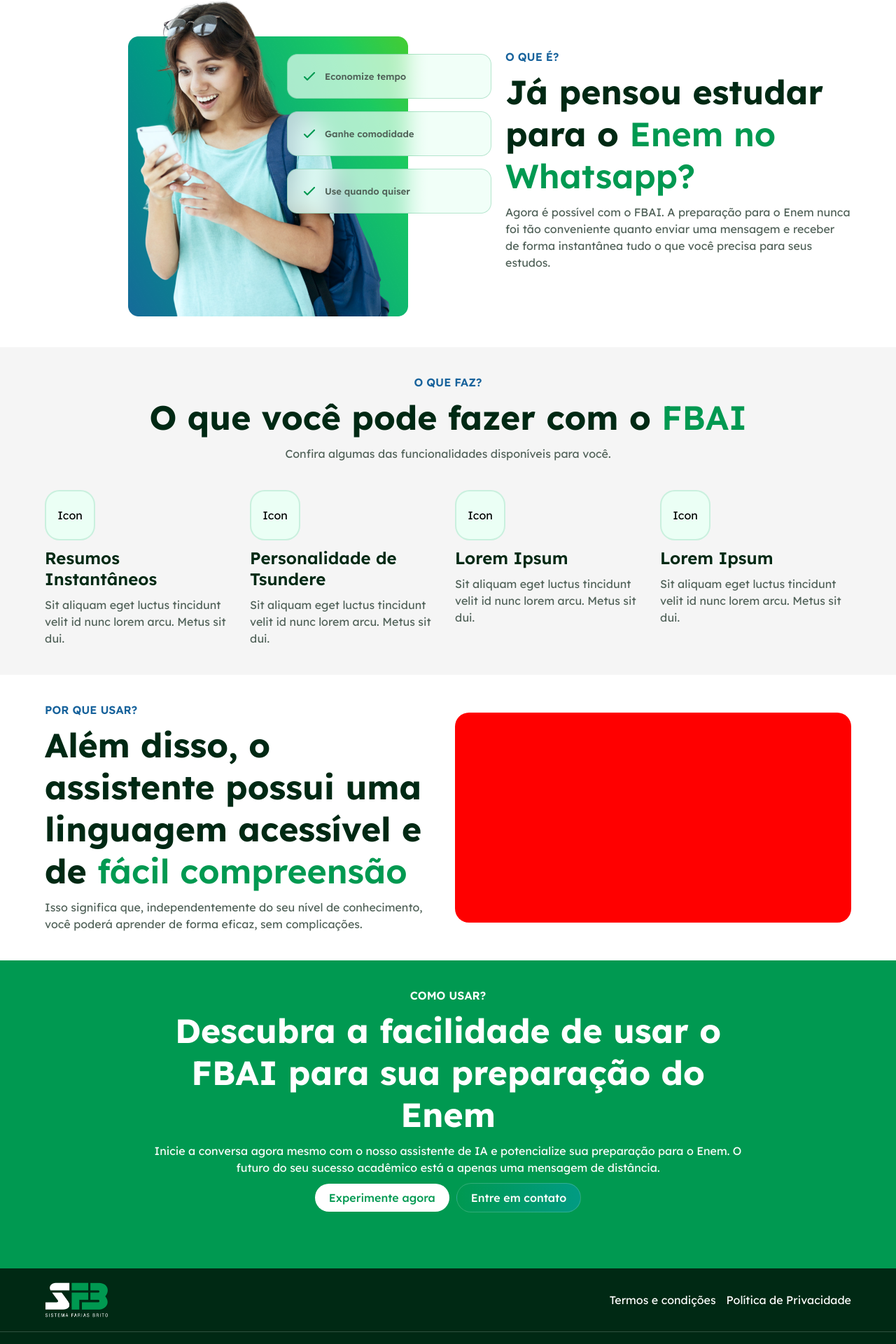
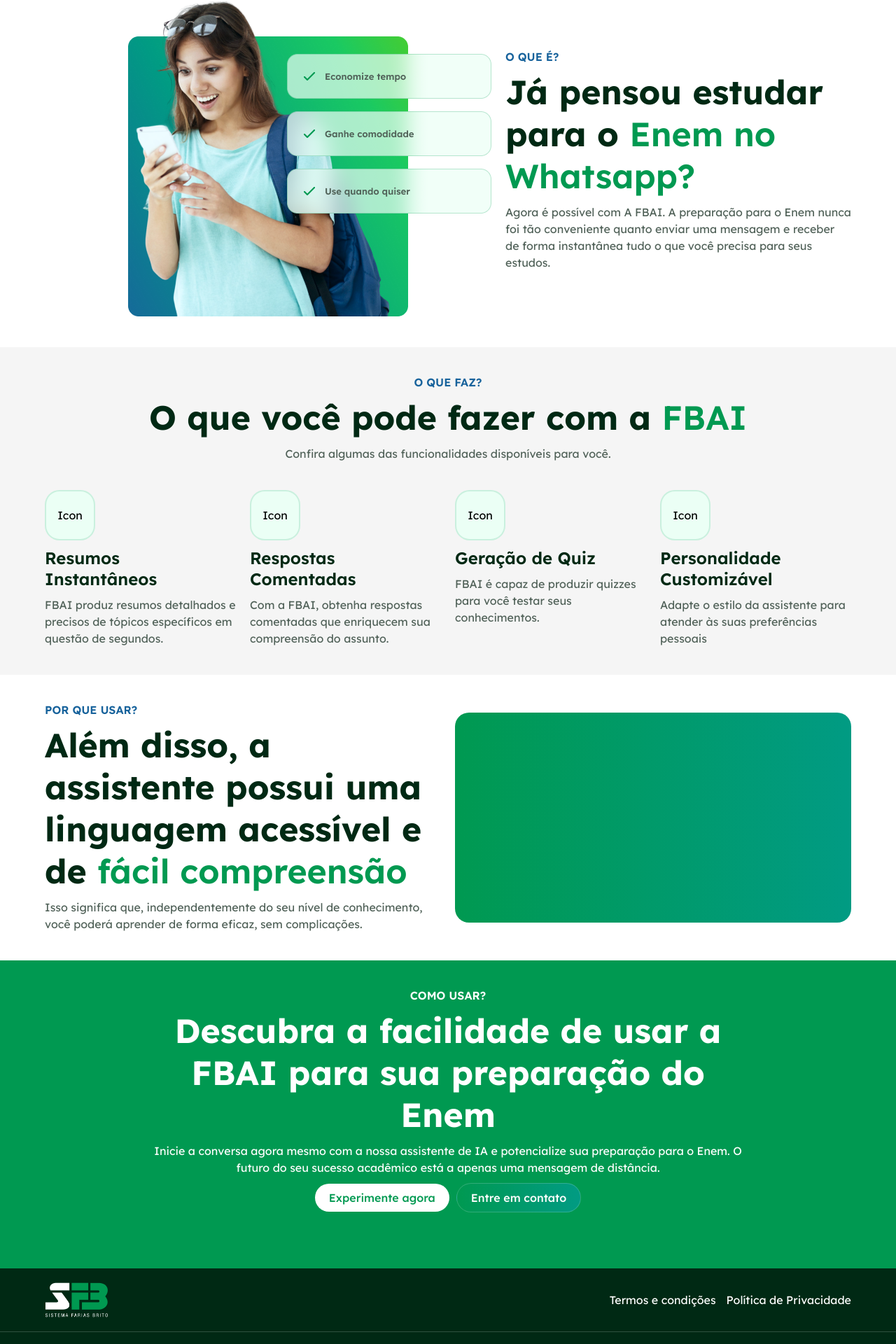
Before and after one commit to Renato-Fig/fbai, a React (Vite) app: page / in a window 1280 px wide. Shown: the part 724-2644 px from the top of the page at 70% size. Built offline with nearby package versions, Linux system fonts and the light colour scheme.

Commit message:
finished copy

```diff
--- a/src/pages/LandingPage.jsx
+++ b/src/pages/LandingPage.jsx
@@ -23,8 +23,8 @@
 
             <section id='hero'>
                 <div className="content">
-                    <h1>Seu novo assistente<br />pessoal de IA para<br /><em>a prova do Enem</em></h1>
-                    <p>O FBAI é uma inteligência artificial treinada exclusivamente para responder a perguntas sobre o Enem, escrever resumos, fornecer questões e dar dicas de estudos, tudo diretamente no seu WhatsApp. É fácil e simples de usar.</p>
+                    <h1>Sua nova assistente<br />pessoal de IA para<br /><em>a prova do Enem</em></h1>
+                    <p>A FBAI é uma inteligência artificial treinada exclusivamente para responder a perguntas sobre o Enem, escrever resumos, fornecer questões e dar dicas de estudos, tudo diretamente no seu WhatsApp. É fácil e simples de usar.</p>
                     <button>Experimente agora</button>
                 </div>
                 <div className="image">
@@ -39,36 +39,36 @@
                 <div className="content">
                     <h3>O que é?</h3>
                     <h2>Já pensou estudar para o <em>Enem no Whatsapp?</em></h2>
-                    <p>Agora é possível com o FBAI. A preparação para o Enem nunca foi tão conveniente quanto enviar uma mensagem e receber de forma instantânea tudo o que você precisa para seus estudos.</p>
+                    <p>Agora é possível com A FBAI. A preparação para o Enem nunca foi tão conveniente quanto enviar uma mensagem e receber de forma instantânea tudo o que você precisa para seus estudos.</p>
                 </div>
             </section>
 
             <section id="features">
                 <div className="content">
                     <h3>O que faz?</h3>
-                    <h2>O que você pode fazer com o <em>FBAI</em></h2>
+                    <h2>O que você pode fazer com a <em>FBAI</em></h2>
                     <p>Confira algumas das funcionalidades disponíveis para você.</p>
                 </div>
                 <div className="list">
                     <div className="item">
                         <i className="icon">Icon</i>
                         <h4>Resumos Instantâneos</h4>
-                        <p>Sit aliquam eget luctus tincidunt velit id nunc lorem arcu. Metus sit dui.</p>
+                        <p>FBAI produz resumos detalhados e precisos de tópicos específicos em questão de segundos.</p>
                     </div>
                     <div className="item">
                         <i className="icon">Icon</i>
-                        <h4>Personalidade de Tsundere</h4>
-                        <p>Sit aliquam eget luctus tincidunt velit id nunc lorem arcu. Metus sit dui.</p>
+                        <h4>Respostas Comentadas</h4>
+                        <p>Com a FBAI, obtenha respostas comentadas que enriquecem sua compreensão do assunto.</p>
                     </div>
                     <div className="item">
                         <i className="icon">Icon</i>
-                        <h4>Lorem Ipsum</h4>
-                        <p>Sit aliquam eget luctus tincidunt velit id nunc lorem arcu. Metus sit dui.</p>
+                        <h4>Geração de Quiz</h4>
+                        <p>FBAI é capaz de produzir quizzes para você testar seus conhecimentos.</p>
                     </div>
                     <div className="item">
                         <i className="icon">Icon</i>
-                        <h4>Lorem Ipsum</h4>
-                        <p>Sit aliquam eget luctus tincidunt velit id nunc lorem arcu. Metus sit dui.</p>
+                        <h4>Personalidade Customizável</h4>
+                        <p>Adapte o estilo da assistente para atender às suas preferências pessoais</p>
                     </div>
                 </div>
             </section>
@@ -76,7 +76,7 @@
             <section id="closing-argument">
                 <div className="content">
                     <h3>Por que usar?</h3>
-                    <h2>Além disso, o assistente possui uma linguagem acessível e de <em>fácil compreensão</em></h2>
+                    <h2>Além disso, a assistente possui uma linguagem acessível e de <em>fácil compreensão</em></h2>
                     <p>Isso significa que, independentemente do seu nível de conhecimento, você poderá aprender de forma eficaz, sem complicações.</p>
                 </div>
                 <div className="image">
@@ -87,8 +87,8 @@
             <section id='call-to-action'>
                 <div className="content">
                     <h3>Como usar?</h3>
-                    <h2>Descubra a facilidade de usar o FBAI para sua preparação do Enem</h2>
-                    <p>Inicie a conversa agora mesmo com o nosso assistente de IA e potencialize sua preparação para o Enem. O futuro do seu sucesso acadêmico está a apenas uma mensagem de distância.</p>
+                    <h2>Descubra a facilidade de usar a FBAI para sua preparação do Enem</h2>
+                    <p>Inicie a conversa agora mesmo com a nossa assistente de IA e potencialize sua preparação para o Enem. O futuro do seu sucesso acadêmico está a apenas uma mensagem de distância.</p>
                     <div className="cta-btns">
                         <button className="primary-btn">Experimente agora</button>
                         <button className="secondary-btn">Entre em contato</button>
--- a/src/styles/landing-page.scss
+++ b/src/styles/landing-page.scss
@@ -181,7 +181,7 @@
         .image {
             height: 300px;
             width: 100%;
-            background-color: red;
+            background: linear-gradient(90deg, #009951, #019B83);
             border-radius: 20px;
         }
     }
```
